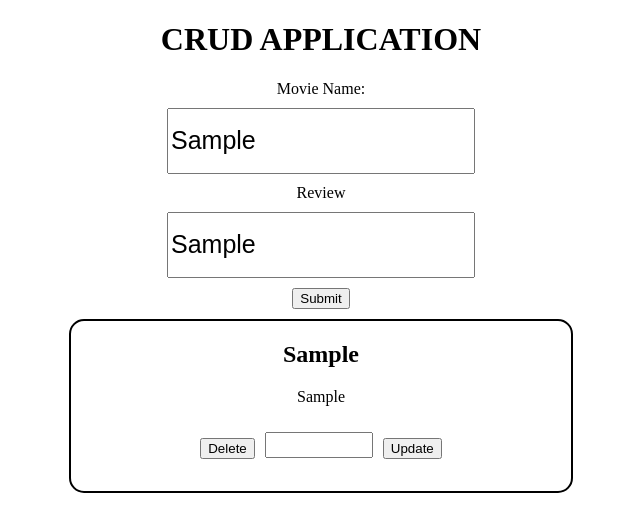
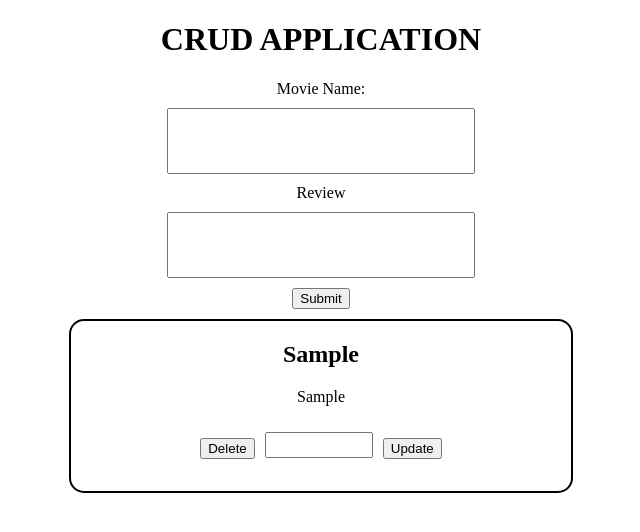
Before and after one commit to Naoshin-hirano/react-node-CRUD-front, a React (Create React App) app: page / in a window 1280 px wide. Both pictures are taken after typing "Sample", "Sample" into the empty fields and a click on the button "Submit". Shown: the top 532 px of the page, without its empty margins (319-959 px from the left). Built offline with nearby package versions, Linux system fonts and the light colour scheme; no server answers.

Commit message:
inputにvalue属性を追加

```diff
--- a/src/App.js
+++ b/src/App.js
@@ -53,11 +53,11 @@ function App() {
 
         <div className="form">
         <label>Movie Name:</label>
-        <input type="text" name="movieName" onChange={(e) => {
+        <input value={movieName} type="text" name="movieName" onChange={(e) => {
             setMovieName(e.target.value);
         }}/>
         <label>Review</label>
-        <input type="text" name="review" onChange={(e) => {
+        <input value={review} type="text" name="review" onChange={(e) => {
             setReview(e.target.value);
         }}/>
 
@@ -69,7 +69,11 @@ function App() {
                     <p>{val.movieReview}</p>
 
                     <button onClick={() => {deleteReview(index, val.movieName)}}>Delete</button>
-                    <input type="text" id="updateInput" onChange={(e) => {
+                    <input
+                    type="text"
+                    id="updateInput"
+                    value={newReview}
+                    onChange={(e) => {
                         setNewReview(e.target.value)}}/>
                     <button onClick={() => {
                         updateReview(val.movieName)}}>Update</button>
```
